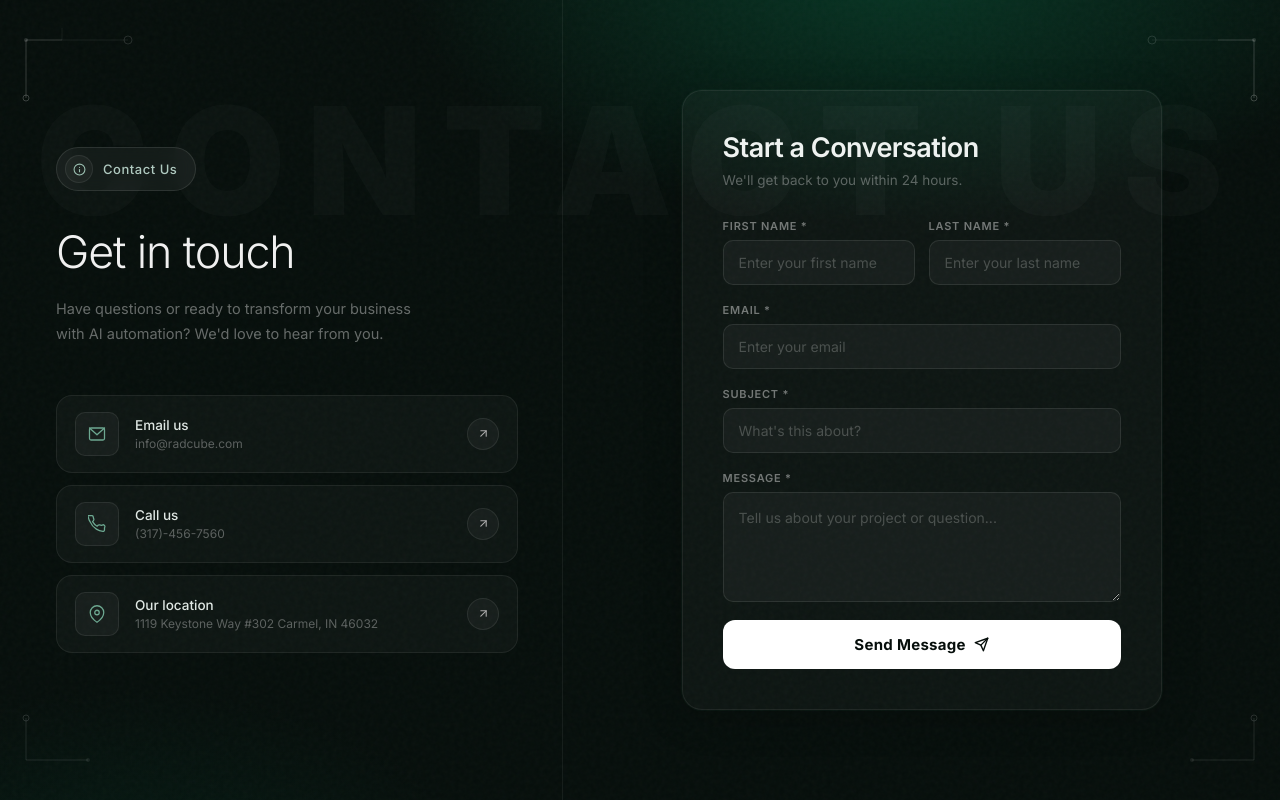
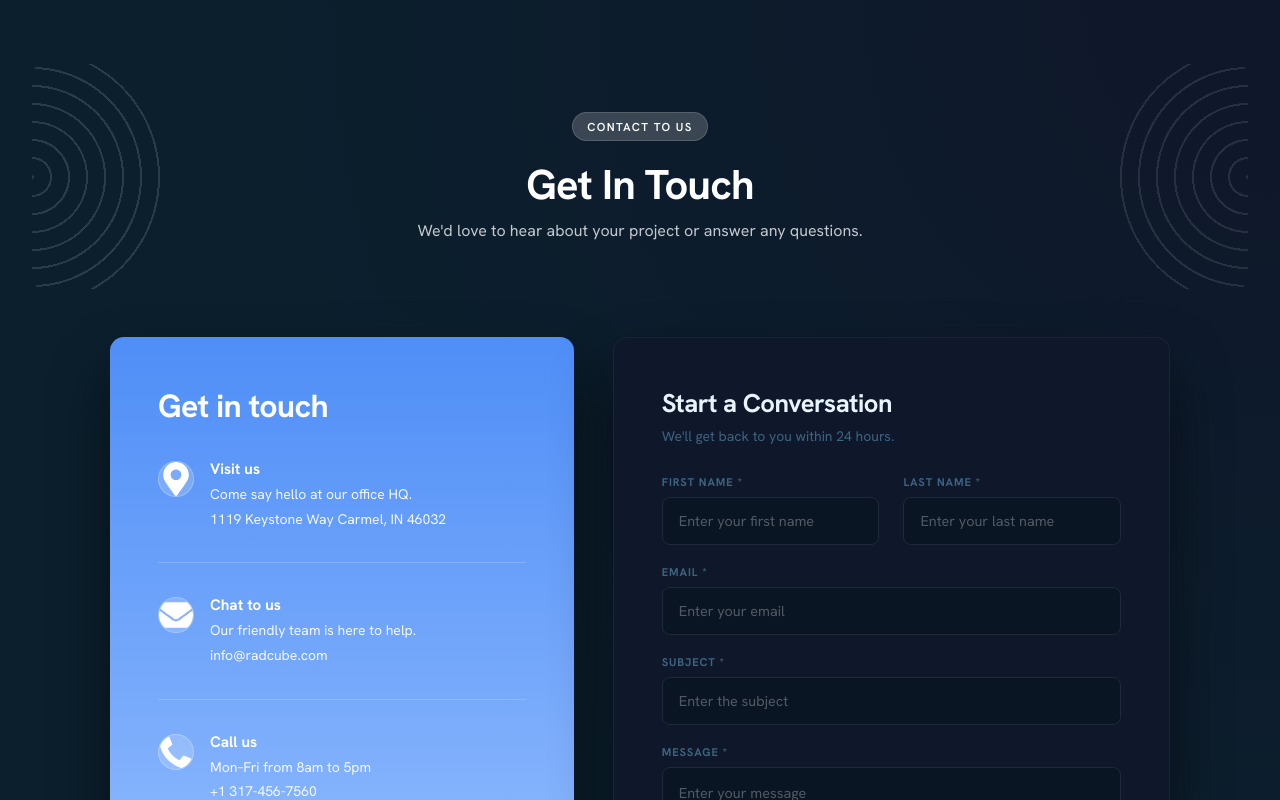
Before and after one commit to Mohan507/radcubtask, a React (Vite) app: page / in a window 1280 px wide. Shown: the top 800 px of the page. Built offline with nearby package versions, Linux system fonts and the light colour scheme.

Commit message:
readme file changes

```diff
--- a/src/App.tsx
+++ b/src/App.tsx
@@ -1,13 +1,13 @@
 import { BrowserRouter, Routes, Route } from "react-router-dom";
-// import ContactPage from "./components/ContactPage";
+import ContactPage from "./components/ContactPage";
 import AdminDashboard from "./components/AdminDashboard";
-import Contactus from "./components/Contactus";
+// import Contactus from "./components/Contactus";
 function App() {
   return (
     <BrowserRouter>
       <Routes>
-        {/* <Route path="/" element={<ContactPage />} /> */}
-          <Route path="/" element={<Contactus/>} />
+        <Route path="/" element={<ContactPage />} />
+          {/* <Route path="/" element={<Contactus/>} /> */}
         <Route path="/dashboardpage" element={<AdminDashboard />} />
       </Routes>
     </BrowserRouter>
```
Also changed, not shown: 1 other file (tests, documents, lock files or other folders).
